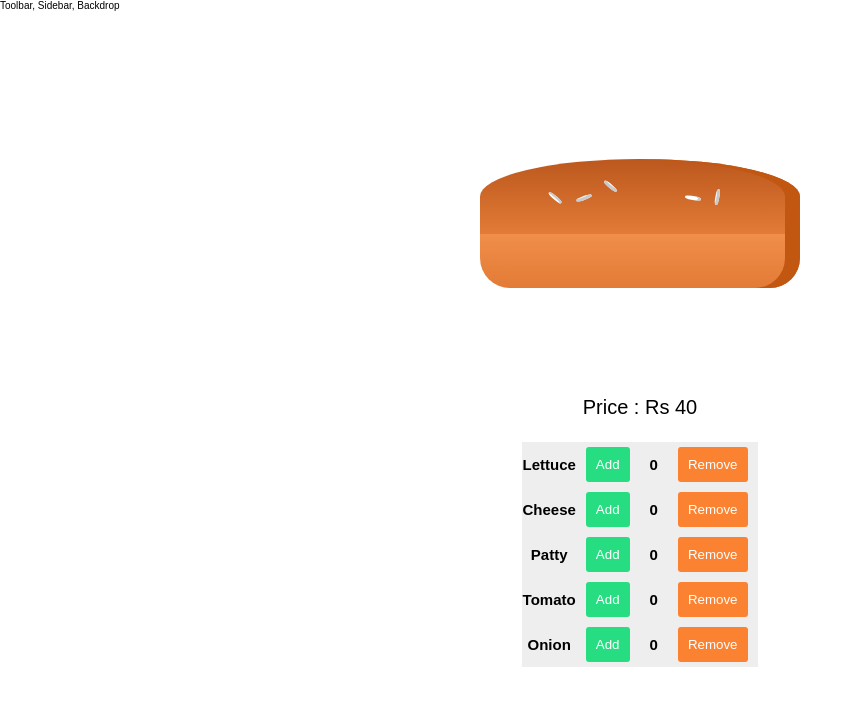
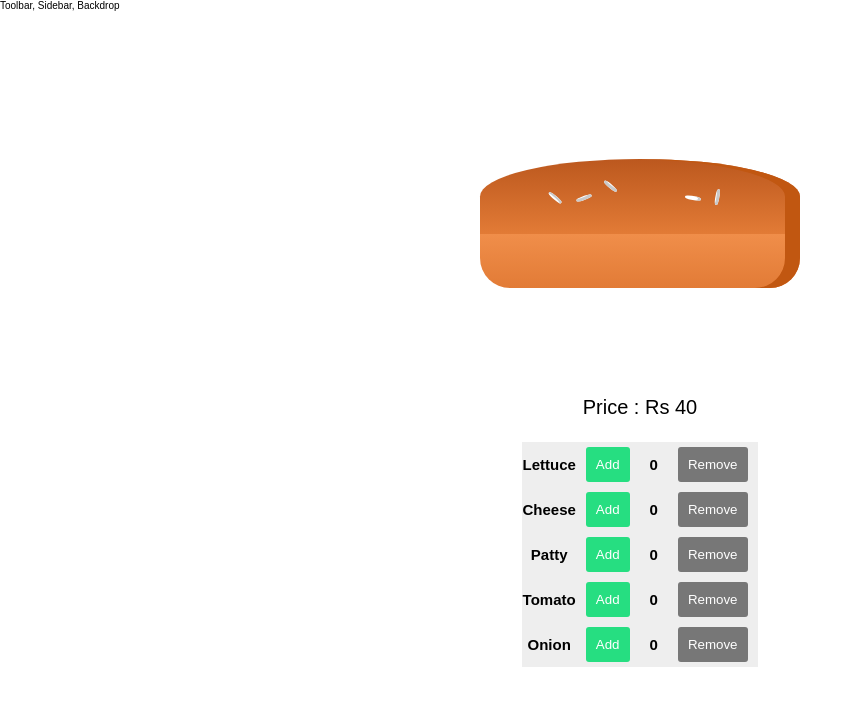
Before and after one commit to maheshwari-ashutosh/Burger-Burger, a React (Create React App) app: page / in a window 1280 px wide. Shown: the top 706 px of the page, without its empty margins (0-861 px from the left). Built offline with nearby package versions, Linux system fonts and the light colour scheme.

Commit message:
Disable remove button when no ingredient of that type are added

```diff
--- a/src/App.scss
+++ b/src/App.scss
@@ -45,6 +45,10 @@ $color-red: #fa8231;
       background-color: lighten($color-red, 10%);
     }
   }
+  &:disabled {
+    background-color: #777;
+    cursor: auto;
+  }
 }
 
 .Price {
--- a/src/components/Burger/BuildControls/BuildControl/BuildControl.js
+++ b/src/components/Burger/BuildControls/BuildControl/BuildControl.js
@@ -1,6 +1,7 @@
 import React from 'react';
 
 const buildControl = (props) => {
+  const disabled = props.ingredients[props.label] ? false : true;
   return (
     <div className='BuildControl__item'>
       <h2 className='BuildControl__label'>{props.label}</h2>
@@ -12,12 +13,13 @@ const buildControl = (props) => {
       >
         Add
       </button>
-      <h2>{props.quantity[props.label] || 0}</h2>
+      <h2>{props.ingredients[props.label] || 0}</h2>
       <button
         onClick={() => {
           props.remove(props.label);
         }}
         className='btn btn--red BuildControl__button'
+        disabled = {disabled}
       >
         Remove
       </button>
--- a/src/containers/BurgerBuilder/BurgerBuilder.js
+++ b/src/containers/BurgerBuilder/BurgerBuilder.js
@@ -51,7 +51,7 @@ class BurgerBuilder extends React.Component {
         <BuildControls
           add={this.addIngredientHandler.bind(this)}
           remove={this.removeIngredientHandler.bind(this)}
-          quantity={this.state.ingredients}
+          ingredients={this.state.ingredients}
         />
       </>
     );
```
